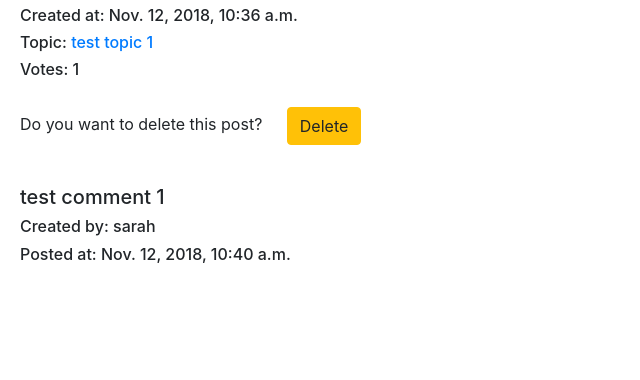
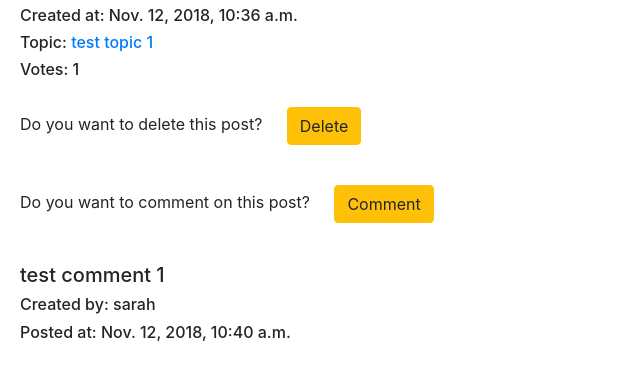
Before and after one commit to smflanag/Aggregator, a Django app: a page that uses articles/templates/article_detail.html in a window 1280 px wide. Shown: the part 257-637 px from the top of the page, without its empty margins (0-640 px from the left). Run offline with Django 3.2, Linux system fonts and the light colour scheme; a user stored in the database is signed in; data comes from the database, SQL or seed files in the repository; tables that the repository leaves empty hold one stand-in row (values such as "Sample post"); parts of the project's set-up code (start-up, migrations or seed data) failed here and were passed over; some libraries are stand-ins or nearby versions.

Commit message:
comment page linked to article detail page

```diff
--- a/articles/templates/article_detail.html
+++ b/articles/templates/article_detail.html
@@ -52,6 +52,19 @@
             {% endif %}
             {% endif %}
             </div>
+
+
+    <div class="article_details">
+                {% if user.is_authenticated %}
+                    <div>
+                        <a>Do you want to comment on this post?</a>
+                        <a href="{% url 'articles:comment_form' slug=article.slug %}"
+                        class="btn btn-fill btn-warning button_tag">Comment
+                        </a>
+                    </div>
+                {% endif %}
+                </div>
+
 
     <div class="button_tag">
         {% for comment in comment_list %}
```
